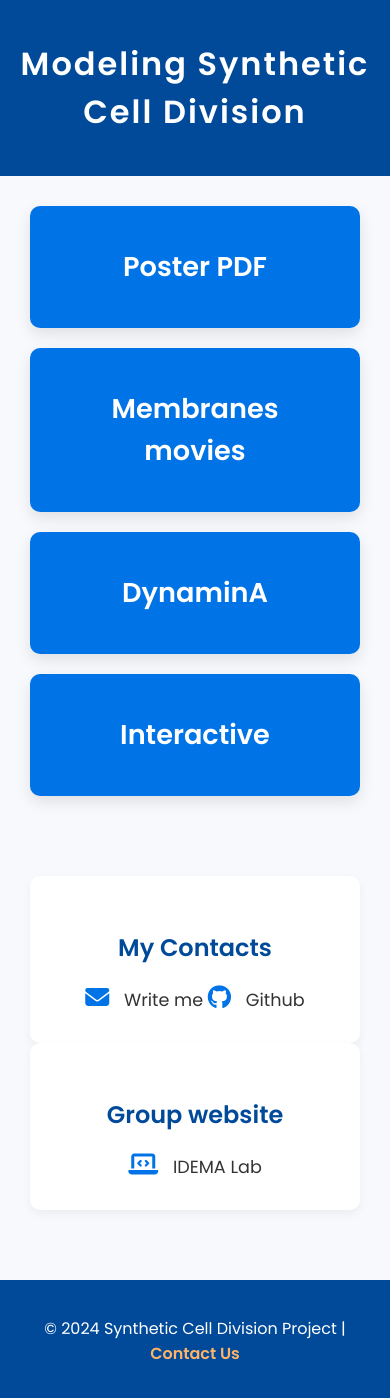
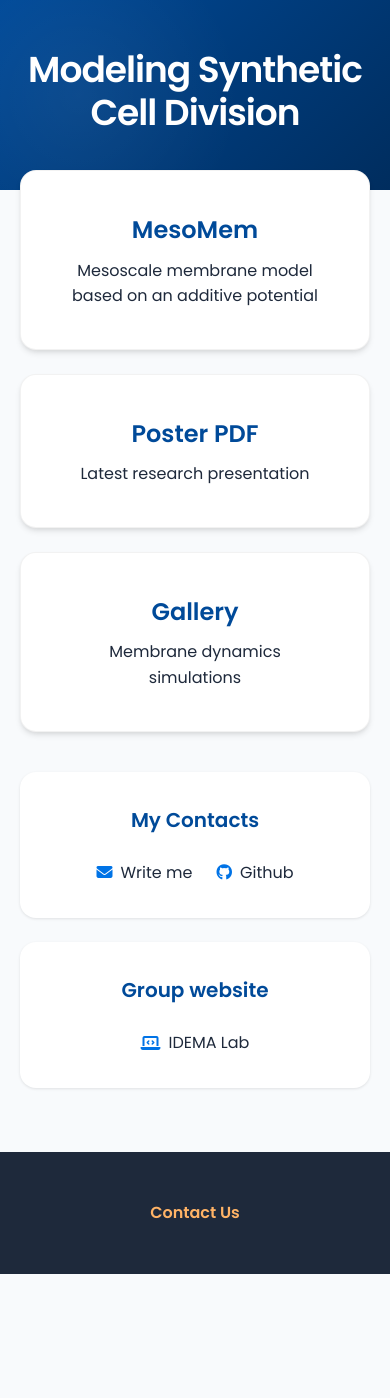
Before and after one commit to pietro-sillano/membranes, a plain HTML site: page index.html in a window 390 px wide. After the commit the page ends 1274 px from the top, so only its background shows below. Drawn offline with Linux system fonts and the light colour scheme.

Commit message:
update page

```diff
--- a/index.html
+++ b/index.html
@@ -20,18 +20,22 @@
 
     <div class="container">
         <div class="box">
-            <a href="assets/biomembranedays2025.pdf" class="box-link"><h3>Poster PDF</h3></a>
+            <a href="mesomem.html" class="box-link">
+                <h3>MesoMem</h3>
+                <p>Mesoscale membrane model based on an additive potential</p>
+            </a>
         </div>
         <div class="box">
-            <a href="videos.html" class="box-link"><h3>Membranes movies</h3></a>
+            <a href="assets/biomembranedays2025.pdf" class="box-link">
+                <h3>Poster PDF</h3>
+                <p>Latest research presentation</p>
+            </a>
         </div>
-
         <div class="box">
-            <a href="dynamin.html" class="box-link"><h3>DynaminA</h3></a>
-        </div>
-
-        <div class="box">
-            <a href="interactive.html" class="box-link"><h3>Interactive</h3></a>
+            <a href="videos.html" class="box-link">
+                <h3>Gallery</h3>
+                <p>Membrane dynamics simulations</p>
+            </a>
         </div>
     </div>
 
@@ -56,7 +60,7 @@
     <!-- Footer Section -->
     <footer>
         <div class="footer-content">
-            <p>&copy; 2024 Synthetic Cell Division Project | <a href="mailto:p.sillano@tudelft.nl">Contact Us</a></p>
+            <p><a href="mailto:p.sillano@tudelft.nl">Contact Us</a></p>
         </div>
     </footer>
 
--- a/styles.css
+++ b/styles.css
@@ -1,143 +1,242 @@
-/* General */
+:root {
+    --primary: #004a99;
+    --primary-light: #0073e6;
+    --accent: #ffb366;
+    --bg-light: #f8fafc;
+    --text-dark: #1e293b;
+    --text-muted: #64748b;
+    --white: #ffffff;
+    --shadow-sm: 0 1px 3px rgba(0,0,0,0.1);
+    --shadow-md: 0 4px 6px -1px rgba(0,0,0,0.1), 0 2px 4px -1px rgba(0,0,0,0.06);
+    --shadow-lg: 0 10px 15px -3px rgba(0,0,0,0.1), 0 4px 6px -2px rgba(0,0,0,0.05);
+    --transition: all 0.3s cubic-bezier(0.4, 0, 0.2, 1);
+}
+
+* {
+    box-sizing: border-box;
+    margin: 0;
+    padding: 0;
+}
+
 body {
-    margin: 0;
-    font-family: 'Poppins', Arial, sans-serif;
-    background-color: #f7f9fc; /* Softer background */
-    color: #333; /* Dark gray for readability */
+    font-family: 'Poppins', sans-serif;
+    background-color: var(--bg-light);
+    color: var(--text-dark);
+    line-height: 1.6;
 }
 
 header {
-  text-align: center;
-  padding: 40px 0;
-  background-color: #004a99; /* Dark blue */
-  color: #fff;
+    background: linear-gradient(135deg, var(--primary) 0%, #002d5e 100%);
+    color: var(--white);
+    padding: 4rem 1rem;
+    text-align: center;
+    position: relative;
+    overflow: hidden;
 }
 
+header::after {
+    content: '';
+    position: absolute;
+    top: 0;
+    left: 0;
+    right: 0;
+    bottom: 0;
+    background: radial-gradient(circle at 20% 50%, rgba(255,255,255,0.05) 0%, transparent 50%);
+    pointer-events: none;
+}
 
 h1 {
-    font-size: 2.5rem;
+    font-size: 3rem;
     font-weight: 600;
-    letter-spacing: 2px;
-    margin: 0;
+    letter-spacing: -1px;
+    margin-bottom: 0.5rem;
+    line-height: 1.2;
 }
 
-/* Flexbox container styling */
-.container {
-    display: flex;
-    justify-content: space-around;
-    padding: 30px;
-    margin: 0 auto;
-    flex-wrap: wrap;
-    max-width: 1200px; /* Limiting the container width */
+.home-button {
+    position: absolute;
+    top: 20px;
+    left: 20px;
+    color: var(--white);
+    font-size: 1.5rem;
+    text-decoration: none;
+    opacity: 0.8;
+    transition: var(--transition);
 }
 
-/* Box styling */
-.box {
-    width: 40%;
-    margin-bottom: 20px;
-    background-color: #0073e6; /* Primary Blue */
-    border-radius: 10px;
-    text-align: center;
-    padding: 40px;
-    box-shadow: 0px 6px 15px rgba(0, 0, 0, 0.1);
-    transition: transform 0.3s, background-color 0.3s; /* Smooth animations */
+.home-button:hover {
+    opacity: 1;
+    transform: scale(1.1);
 }
 
-.box h3 {
-    font-size: 1.7rem;
-    color: #fff;
-    font-weight: 600;
-    margin: 0;
+.container {
+    max-width: 1200px;
+    margin: -40px auto 40px;
+    padding: 0 20px;
+    display: grid;
+    grid-template-columns: repeat(auto-fit, minmax(300px, 1fr));
+    gap: 24px;
+    position: relative;
+    z-index: 1;
+}
+
+.box {
+    background: var(--white);
+    border-radius: 16px;
+    padding: 2.5rem;
+    text-align: center;
+    box-shadow: var(--shadow-md);
+    transition: var(--transition);
+    border: 1px solid rgba(0,0,0,0.05);
 }
 
 .box:hover {
-    background-color: #005bb5; /* Darker blue on hover */
-    transform: translateY(-5px); /* Slight lift on hover */
+    transform: translateY(-8px);
+    box-shadow: var(--shadow-lg);
+    border-color: var(--primary-light);
 }
 
 .box-link {
     text-decoration: none;
+    color: inherit;
     display: block;
-    color: white;
 }
 
-/* Contact boxes */
+.box h3 {
+    font-size: 1.5rem;
+    color: var(--primary);
+    margin-bottom: 0.5rem;
+}
+
 .contact-boxes {
-    display: flex;
-    justify-content: space-between;
-    padding: 30px;
-    flex-wrap: wrap;
     max-width: 1200px;
-    margin: 0 auto;
+    margin: 40px auto;
+    padding: 0 20px;
+    display: grid;
+    grid-template-columns: repeat(auto-fit, minmax(350px, 1fr));
+    gap: 24px;
 }
 
 .contact-box {
-    width: 45%;
-    background-color: #ffffff;
-    padding: 30px;
+    background: var(--white);
+    padding: 2rem;
+    border-radius: 16px;
+    box-shadow: var(--shadow-sm);
     text-align: center;
-    border-radius: 10px;
-    box-shadow: 0 4px 10px rgba(0, 0, 0, 0.05); /* Subtle shadow */
-    transition: all 0.3s ease-in-out; /* Smooth hover */
 }
 
 .contact-box h3 {
-    margin-bottom: 20px;
-    font-size: 1.5rem;
-    color: #004a99;
+    color: var(--primary);
+    margin-bottom: 1.5rem;
+    font-size: 1.25rem;
+    font-weight: 600;
 }
 
 .contact-box a {
+    display: inline-flex;
+    align-items: center;
+    margin: 0 10px;
     text-decoration: none;
-    color: #333;
-    font-size: 1.1rem;
+    color: var(--text-dark);
+    font-weight: 500;
+    transition: var(--transition);
 }
 
 .contact-box a:hover {
-    color: #0073e6;
-    text-decoration: underline;
+    color: var(--primary-light);
 }
 
 .contact-box i {
-    margin-right: 10px;
-    color: #0073e6; /* Blue icons */
-    font-size: 1.5rem;
+    margin-right: 8px;
+    color: var(--primary-light);
 }
 
-/* Footer */
 footer {
-    background-color: #004a99;
-    color: white;
+    background: #1e293b;
+    color: var(--white);
+    padding: 3rem 1rem;
     text-align: center;
-    padding: 20px;
-    margin-top: 40px;
-    font-size: 1rem;
+    margin-top: 4rem;
 }
 
 footer a {
-    color: #ffb366; /* Accent color */
+    color: var(--accent);
     text-decoration: none;
     font-weight: 600;
 }
 
 footer a:hover {
-    color: #fff;
     text-decoration: underline;
 }
 
-/* Responsive design */
-@media screen and (max-width: 768px) {
-    .box, .contact-box {
-        width: 90%;
+@media (max-width: 768px) {
+    h1 {
+        font-size: 2.25rem;
+    }
+    header {
+        padding: 3rem 1rem;
+    }
+    .container {
+        margin-top: -20px;
     }
 }
 
-@media screen and (max-width: 480px) {
-    .box, .contact-box {
-        width: 100%;
-    }
+/* MesoMem Hero Section */
+.hero-meso {
+    height: 60vh;
+    background: linear-gradient(rgba(0,0,0,0.5), rgba(0,0,0,0.5)), url('assets/mesomem_bg.png');
+    background-size: cover;
+    background-position: center;
+    display: flex;
+    flex-direction: column;
+    justify-content: center;
+    align-items: center;
+    color: var(--white);
+    text-align: center;
+    padding: 0 1rem;
+}
 
-    h1 {
-        font-size: 2rem;
-    }
+.btn-premium {
+    background: var(--accent);
+    color: var(--text-dark);
+    padding: 12px 32px;
+    border-radius: 50px;
+    text-decoration: none;
+    font-weight: 600;
+    transition: var(--transition);
+    display: inline-block;
+    margin-top: 2rem;
 }
+
+.btn-premium:hover {
+    transform: translateY(-2px);
+    box-shadow: 0 4px 12px rgba(255, 179, 102, 0.4);
+}
+
+.video-grid {
+    display: grid;
+    grid-template-columns: repeat(auto-fit, minmax(320px, 1fr));
+    gap: 2rem;
+    max-width: 1200px;
+    margin: 3rem auto;
+    padding: 0 20px;
+}
+
+.video-card {
+    background: var(--white);
+    border-radius: 12px;
+    overflow: hidden;
+    box-shadow: var(--shadow-md);
+}
+
+.video-card video {
+    width: 100%;
+    display: block;
+}
+
+.video-card h2 {
+    padding: 1rem;
+    font-size: 1.1rem;
+    color: var(--primary);
+    text-align: center;
+}
```
Also changed, not shown: mesomem.html (added, +55 -0 lines), videos.html (+57 -128 lines), assets/mesomem_bg.png (added), 1 other file.
